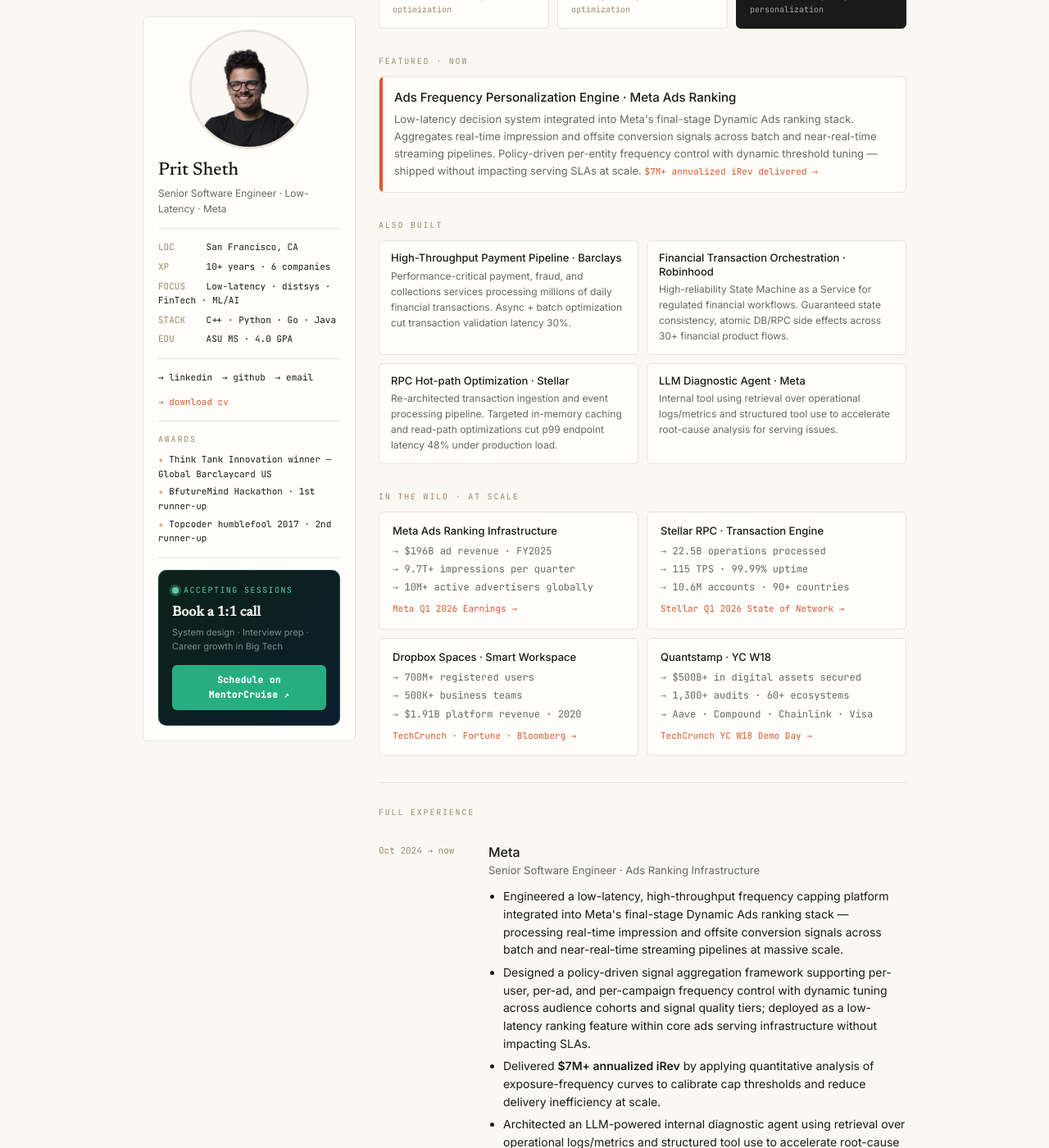
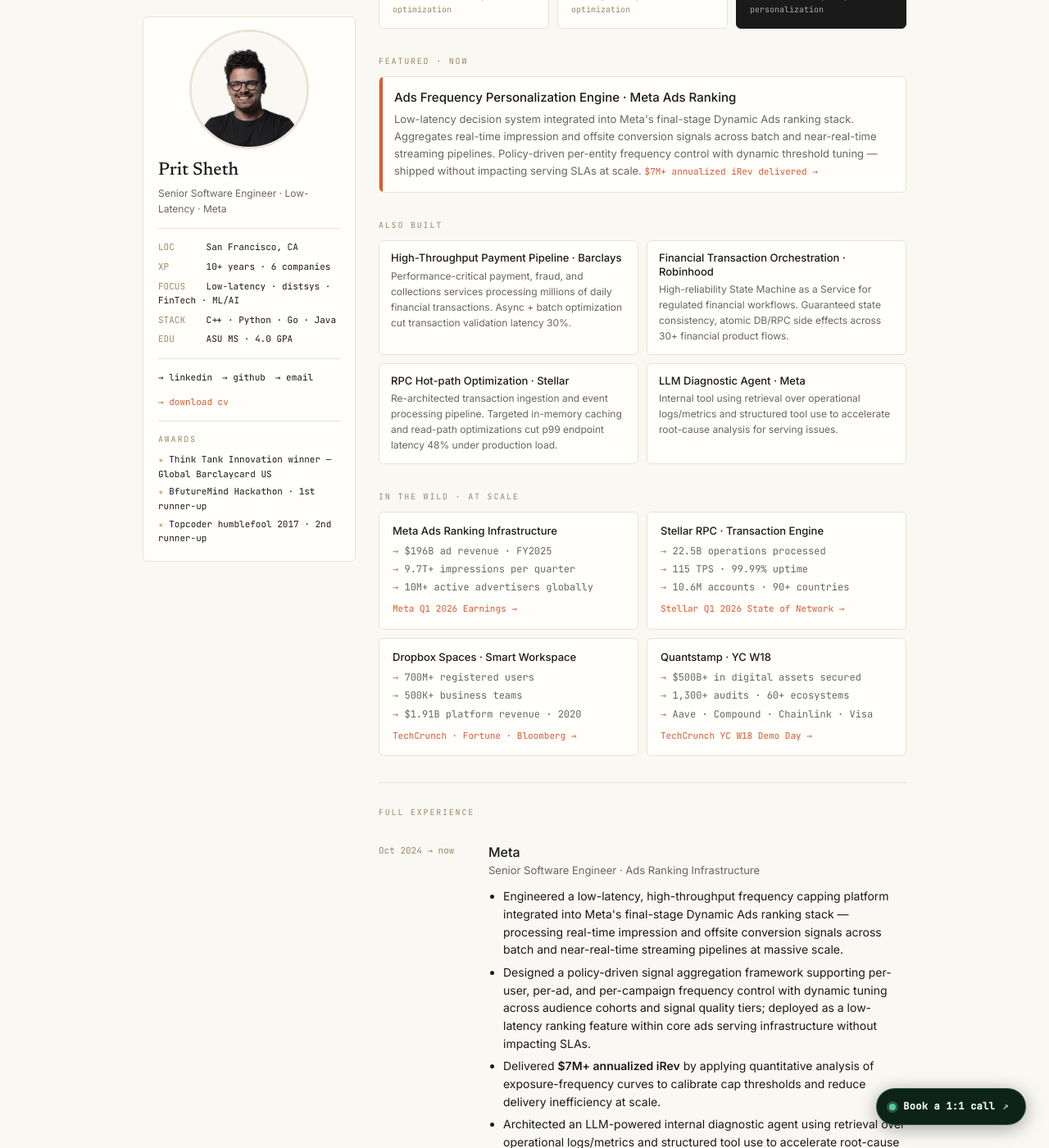
Before and after one commit to psheth9/psheth9.github.io, a Jekyll site: the page built from index.html, in a window 1280 px wide and 1400 px high, scrolled down 516 px. Shown: the whole window at 82% size. Built offline with Jekyll 4.4.1, drawn with Linux system fonts in a browser that asks for light colours.

Commit message:
Replace sidebar widget with floating pill button for MentorCruise
Swaps the in-card widget for a fixed bottom-right pill button that
persists across all pages. Pulsing green dot, mono font, lift+glow
on hover. On mobile (<540px) the label hides to leave just the dot
+ arrow. Removes all .mentoring-widget CSS.

Co-Authored-By: Claude Sonnet 4.6 <noreply@anthropic.com>

```diff
--- a/_layouts/default.html
+++ b/_layouts/default.html
@@ -12,5 +12,14 @@
     </main>
     {% include footer.html %}
   </div>
+
+  <a class="mentor-float"
+     href="https://mentorcruise.com/mentor/pritsheth/"
+     target="_blank" rel="noopener noreferrer"
+     aria-label="Book a 1:1 call on MentorCruise">
+    <span class="mentor-float__dot"></span>
+    <span class="mentor-float__label">Book a 1:1 call</span>
+    <span class="mentor-float__arrow">↗</span>
+  </a>
 </body>
 </html>
--- a/assets/css/style.scss
+++ b/assets/css/style.scss
@@ -352,74 +352,58 @@ pre code { background: transparent; padding: 0; }
 }
 .profile-card__awards li::before { content: "★ "; color: var(--accent-gold); }
 
-/* ----- Mentoring / MentorCruise booking widget ----- */
-.mentoring-widget {
-  background: linear-gradient(140deg, #0d2218 0%, #0b1d2e 100%);
-  border: 1px solid rgba(93, 202, 165, 0.22);
-  border-radius: var(--radius-lg);
-  padding: 16px 16px 18px;
-}
-.mentoring-widget__live {
+/* ----- Floating MentorCruise booking pill (fixed, every page) ----- */
+.mentor-float {
+  position: fixed;
+  bottom: 28px;
+  right: 28px;
+  z-index: 900;
   display: flex;
   align-items: center;
-  gap: 6px;
+  gap: 9px;
+  background: #0d2218;
+  border: 1px solid rgba(93,202,165,0.28);
+  border-radius: 999px;
+  padding: 11px 20px 11px 15px;
+  text-decoration: none;
+  color: #e8f5ee;
   font-family: var(--font-mono);
-  font-size: 10px;
-  color: #5dcaa5;
-  letter-spacing: 0.14em;
-  text-transform: uppercase;
-  margin-bottom: 10px;
+  font-size: 12px;
+  font-weight: 600;
+  letter-spacing: 0.02em;
+  box-shadow: 0 4px 22px rgba(0,0,0,0.35);
+  white-space: nowrap;
+  transition: transform 0.15s, box-shadow 0.15s, border-color 0.15s;
 }
-.mentoring-dot {
+.mentor-float:hover {
+  transform: translateY(-3px) scale(1.025);
+  box-shadow: 0 8px 30px rgba(39,174,128,0.32);
+  border-color: rgba(93,202,165,0.55);
+  color: #e8f5ee;
+  text-decoration: none;
+}
+.mentor-float__dot {
   width: 8px;
   height: 8px;
   border-radius: 50%;
   background: #5dcaa5;
   box-shadow: 0 0 0 0 rgba(93,202,165,0.5);
-  animation: mentoring-pulse 2.5s ease-in-out infinite;
+  animation: mentor-pulse 2.5s ease-in-out infinite;
   flex-shrink: 0;
 }
-@keyframes mentoring-pulse {
+@keyframes mentor-pulse {
   0%   { box-shadow: 0 0 0 0   rgba(93,202,165,0.5); }
   65%  { box-shadow: 0 0 0 8px rgba(93,202,165,0);   }
   100% { box-shadow: 0 0 0 0   rgba(93,202,165,0);   }
 }
-.mentoring-widget__hed {
-  font-family: var(--font-serif);
-  font-size: 17px;
-  font-weight: 700;
-  color: #f0f0e8;
-  margin: 0 0 5px;
-  line-height: 1.2;
+.mentor-float__arrow {
+  opacity: 0.7;
+  font-size: 13px;
 }
-.mentoring-widget__sub {
-  font-size: 11px;
-  color: rgba(240,240,232,0.52);
-  margin: 0 0 14px;
-  line-height: 1.55;
-}
-.mentoring-widget__btn {
-  display: block;
-  text-align: center;
-  background: #27ae80;
-  color: #fff;
-  padding: 10px 14px;
-  border-radius: var(--radius);
-  font-family: var(--font-mono);
-  font-size: 11px;
-  font-weight: 600;
-  letter-spacing: 0.04em;
-  text-decoration: none;
-  border-bottom: none;
-  transition: background 0.15s, transform 0.12s, box-shadow 0.15s;
-}
-.mentoring-widget__btn:hover {
-  background: #1d9a70;
-  transform: translateY(-2px);
-  box-shadow: 0 5px 18px rgba(39,174,128,0.38);
-  color: #fff;
-  text-decoration: none;
-  border-bottom: none;
+@media (max-width: 540px) {
+  .mentor-float { bottom: 16px; right: 16px; padding: 10px 16px 10px 13px; font-size: 11px; }
+  .mentor-float__label { display: none; }
+  .mentor-float__dot   { width: 9px; height: 9px; }
 }
 
 /* ----- Right column sections ----- */
--- a/index.html
+++ b/index.html
@@ -52,21 +52,6 @@ description: Senior Software Engineer focused on low-latency distributed systems
       <li>Topcoder humblefool 2017 · 2nd runner-up</li>
     </ul>
 
-    <hr>
-
-    <div class="mentoring-widget">
-      <div class="mentoring-widget__live">
-        <span class="mentoring-dot"></span>
-        <span>accepting sessions</span>
-      </div>
-      <p class="mentoring-widget__hed">Book a 1:1 call</p>
-      <p class="mentoring-widget__sub">System design · Interview prep · Career growth in Big Tech</p>
-      <a href="https://mentorcruise.com/mentor/pritsheth/"
-         class="mentoring-widget__btn"
-         target="_blank" rel="noopener noreferrer">
-        Schedule on MentorCruise ↗
-      </a>
-    </div>
   </aside>
 
   {%- comment -%} ============ RIGHT: MAIN COLUMN ============ {%- endcomment -%}
```
